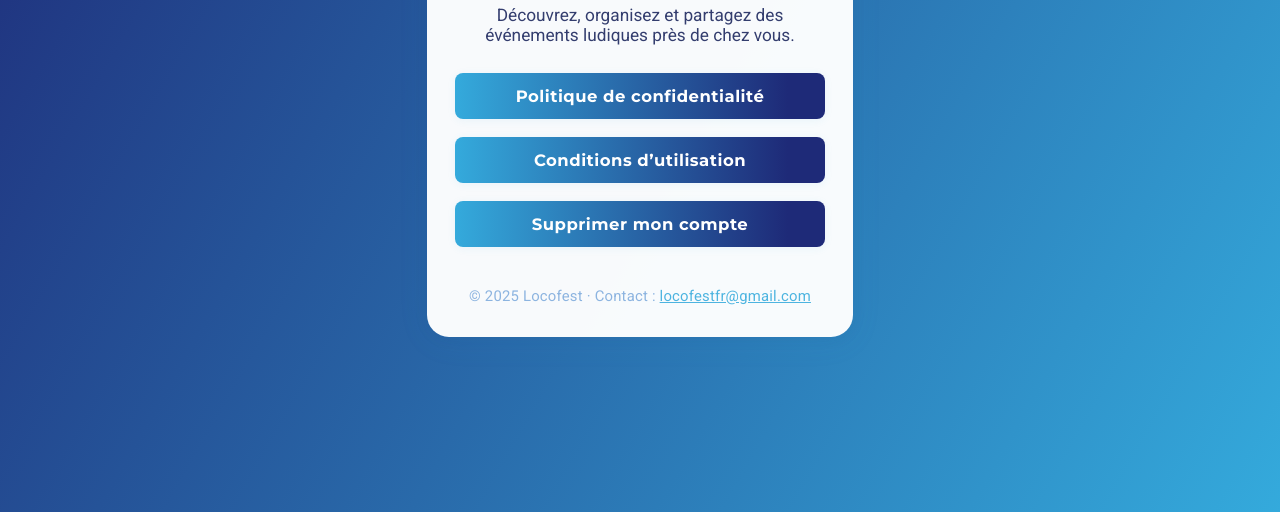
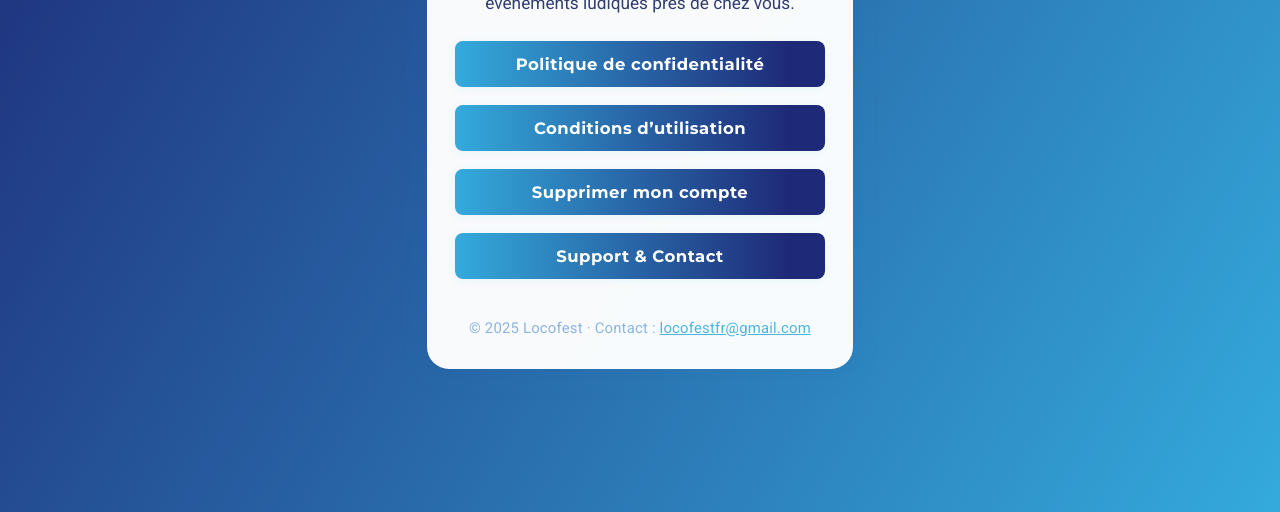
Before and after one commit to Prod-bit/locofest-website, a plain HTML site: page index.html in a window 1280 px wide. Shown: the part 288-800 px from the top of the page. Drawn offline with Linux system fonts and the light colour scheme.

Commit message:
Add files via upload

```diff
--- a/index.html
+++ b/index.html
@@ -135,6 +135,11 @@
           Supprimer mon compte
         </a>
       </li>
+      <li>
+        <a class="btn-link" href="support.html">
+          Support &amp; Contact
+        </a>
+      </li>
     </ul>
     <div class="footer">
       © 2025 Locofest · Contact : <a href="mailto:locofestfr@gmail.com" style="color:#34aadc;text-decoration:underline;">locofestfr@gmail.com</a>
```
